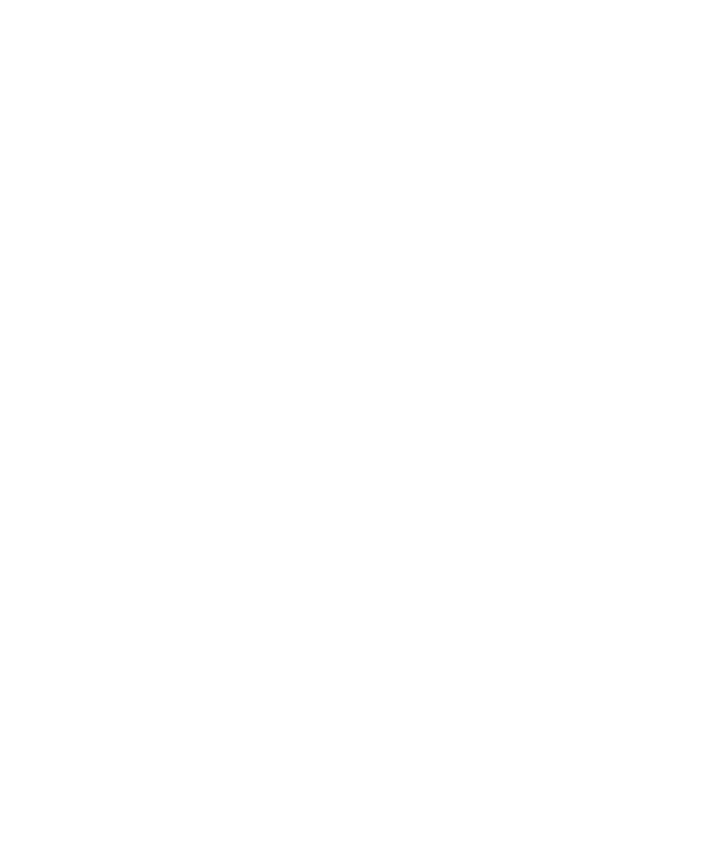
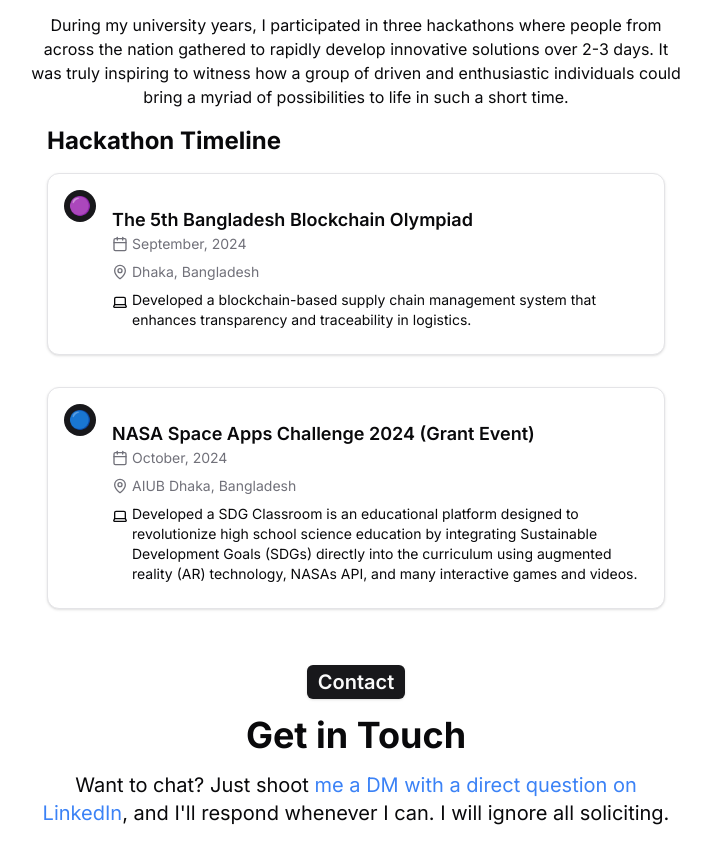
Before and after one commit to SagarKarmoker/sagar-portfolio, a Next.js app: page / in a window 1280 px wide. Shown: the part 3251-4114 px from the top of the page, without its empty margins (284-995 px from the left). Before the commit the page ends 3154 px from the top, so only its background shows below. Built offline with nearby package versions, Linux system fonts and the light colour scheme.

Commit message:
v1 completed

```diff
--- a/app/App.jsx
+++ b/app/App.jsx
@@ -1,7 +1,10 @@
 import About from "./components/About";
+import Contact from "./components/Contact";
 import Education from "./components/Education";
+import Hackathon from "./components/Hackathon";
 import Hero from "./components/Hero";
 import MyProjects from "./components/MyProjects";
+import Research from "./components/Research";
 import Skills from "./components/Skills";
 import WorkEx from "./components/WorkEx";
 // import MyDock from "./components/MyDock";
@@ -16,6 +19,9 @@
                 <Education />
                 <Skills />
                 <MyProjects />
+                <Hackathon />
+                <Research />
+                <Contact />
                 {/* <MyDock /> */}
             </div>
         </div>
--- /dev/null
+++ b/app/components/Contact.jsx
@@ -0,0 +1,24 @@
+import React from 'react'
+import { Badge } from '@/components/ui/badge'
+import Link from 'next/link'
+
+export default function Contact() {
+    return (
+        <div>
+            <div className='flex justify-center'>
+                <Badge className='text-xl'>Contact</Badge>
+            </div>
+            <div>
+                <h4 className="text-4xl text-center mt-4 font-bold">Get in Touch</h4>
+                <p className="text-xl text-center mt-4">
+                    Want to chat? Just shoot
+                    <span className="hover:cursor-pointer hover:underline text-blue-500">
+                        <Link href="https://www.linkedin.com/in/sagarkarmoker" target='_blank'> me a DM with a direct question on LinkedIn</Link>
+                        </span>,
+                    and {`I'll`} respond whenever I can. I will ignore all soliciting.
+                </p>
+            </div>
+
+        </div>
+    )
+}
--- /dev/null
+++ b/app/components/Hackathon.jsx
@@ -0,0 +1,45 @@
+import { Badge } from '@/components/ui/badge'
+import React from 'react'
+import Hacks from './Hacks'
+
+export default function Hackathon() {
+    const events = [
+        {
+            icon: "🟣",
+            date: "September, 2024",
+            title: "The 5th Bangladesh Blockchain Olympiad",
+            location: "Dhaka, Bangladesh",
+            description: "Developed a blockchain-based supply chain management system that enhances transparency and traceability in logistics."
+        },
+        {
+            icon: "🔵",
+            date: "October, 2024",
+            title: "NASA Space Apps Challenge 2024 (Grant Event)",
+            location: "AIUB Dhaka, Bangladesh",
+            description: "Developed a SDG Classroom is an educational platform designed to revolutionize high school science education by integrating Sustainable Development Goals (SDGs) directly into the curriculum using augmented reality (AR) technology, NASAs API, and many interactive games and videos."
+        },
+        // {
+        //     icon: "⚪",
+        //     date: "March 23rd - 24th, 2018",
+        //     title: "FirstNet Public Safety Hackathon",
+        //     location: "San Francisco, California",
+        //     description: "Developed a mobile application which communcicates a victims medical data from inside an ambulance to doctors at hospital."
+        // }
+    ]
+
+    return (
+        <div>
+            <div className='flex justify-center'>
+                <Badge className='text-xl'>Hackathons and Contests</Badge>
+            </div>
+            <div className='space-y-4 mt-5'>
+                <p className='text-center text-4xl font-bold'>I like building product and explor new things</p>
+                <p className='text-center'>During my university years, I participated in three hackathons where people from across the nation gathered to rapidly develop innovative solutions over 2-3 days. It was truly inspiring to witness how a group of driven and enthusiastic individuals could bring a myriad of possibilities to life in such a short time.</p>
+            </div>
+
+            <div>
+                <Hacks events={events} />
+            </div>
+        </div>
+    )
+}
--- /dev/null
+++ b/app/components/Hacks.jsx
@@ -0,0 +1,34 @@
+import { Card, CardContent } from "@/components/ui/card"
+import { Laptop, MapPin, Calendar } from "lucide-react"
+
+export default function Hacks({ events }) {
+    return (
+        <div className="max-w-2xl mx-auto p-4">
+            <h2 className="text-2xl font-bold mb-4">Hackathon Timeline</h2>
+            <div className="space-y-8">
+                {events.map((event, index) => (
+                    <Card key={index} className="relative">
+                        <div className="absolute left-4 top-4 w-8 h-8 bg-primary rounded-full flex items-center justify-center text-lg">
+                            {event.icon}
+                        </div>
+                        <CardContent className="pt-8 pl-16">
+                            <h3 className="font-semibold text-lg">{event.title}</h3>
+                            <div className="text-sm text-muted-foreground mb-2 flex items-center">
+                                <Calendar className="w-4 h-4 mr-1" />
+                                {event.date}
+                            </div>
+                            <div className="text-sm text-muted-foreground mb-2 flex items-center">
+                                <MapPin className="w-4 h-4 mr-1" />
+                                {event.location}
+                            </div>
+                            <div className="text-sm flex items-start">
+                                <Laptop className="w-4 h-4 mr-1 mt-1 flex-shrink-0" />
+                                <p>{event.description}</p>
+                            </div>
+                        </CardContent>
+                    </Card>
+                ))}
+            </div>
+        </div>
+    )
+}
--- /dev/null
+++ b/app/components/Research.jsx
@@ -0,0 +1,9 @@
+import React from 'react'
+
+export default function Research() {
+    return (
+        <div>
+            {/* Updated Research Paper and coming soon */}
+        </div>
+    )
+}
```
